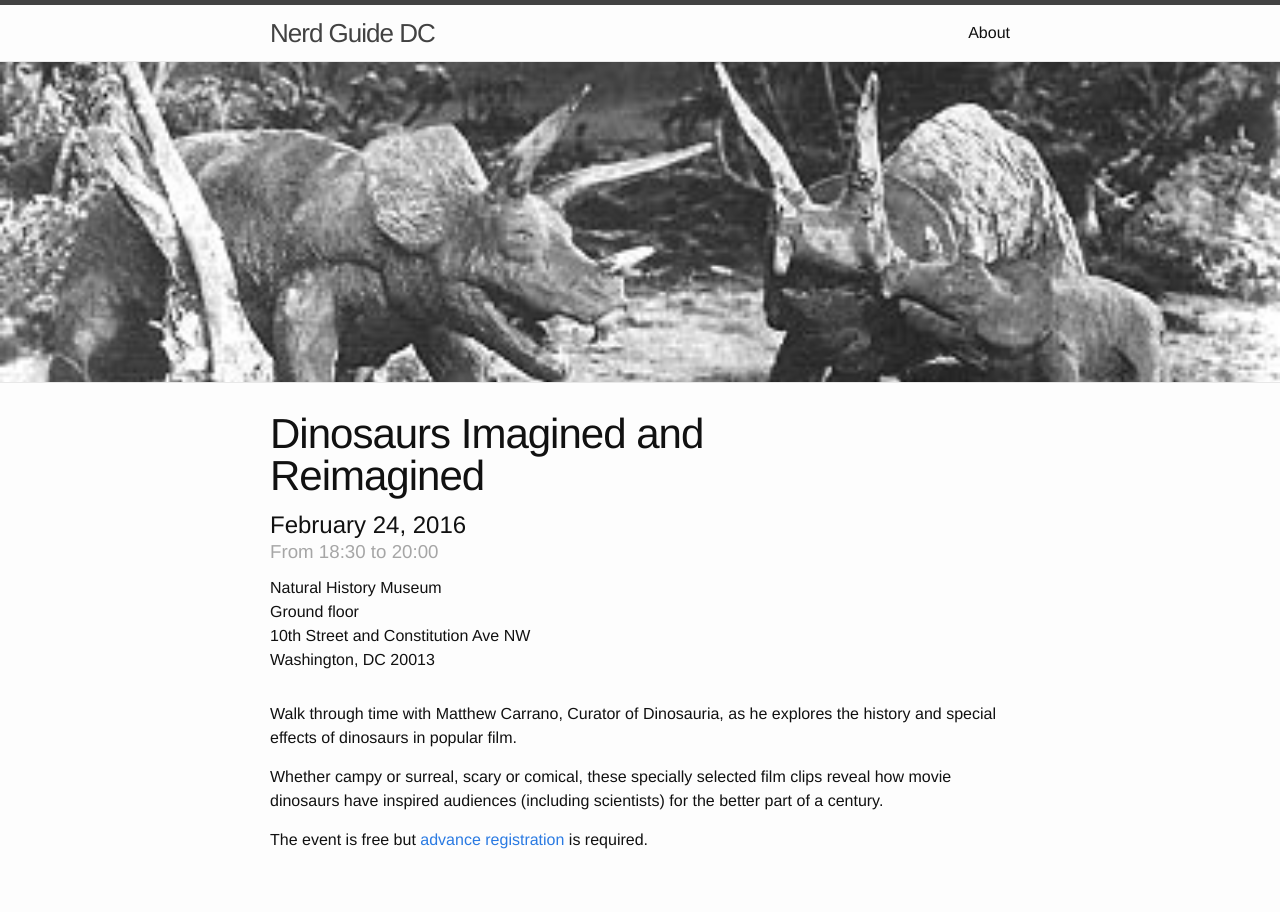
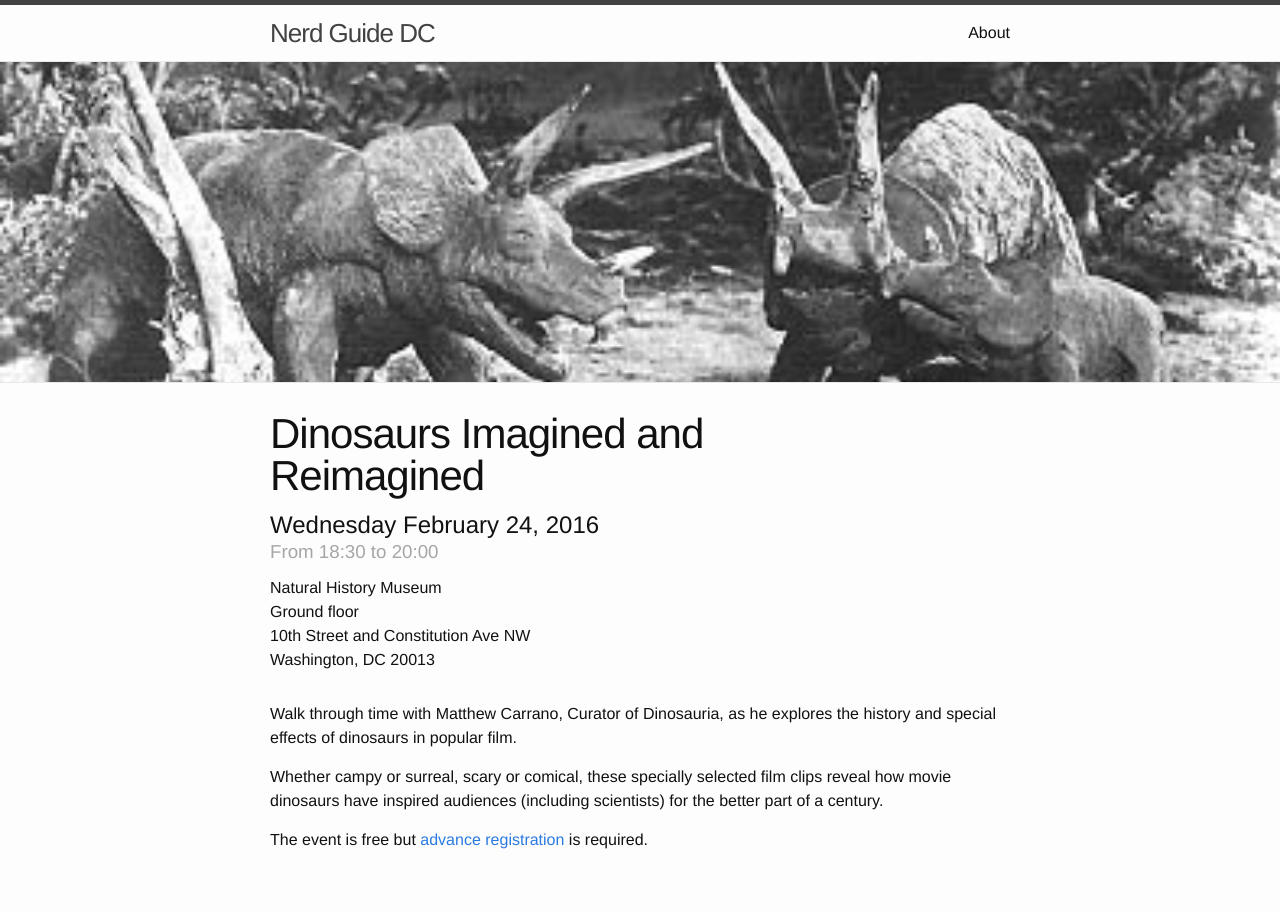
Before and after one commit to nerdguidedc/nerdguidedc.github.io, a Jekyll site: the page built from _posts/2016-02-24-dinosaurs-imagined-and-reimagined.md, in a window 1280 px wide. Built offline with Jekyll 4.4.1, drawn with Linux system fonts in a browser that asks for light colours.

Commit message:
Update date template for posts.
Add the day of the week.

```diff
--- a/_layouts/post.html
+++ b/_layouts/post.html
@@ -11,7 +11,7 @@
     {% if organiser.photo %}
         <h3 class="post-organisers-name">By {{organiser.name}}</h3>
     {% endif %}
-    <h2 class="post-date"><time datetime="{{ page.date | date_to_xmlschema }}" itemprop="datePublished">{{ page.date | date: "%B %-d, %Y" }}</time>{% if page.author %} • <span itemprop="author" itemscope itemtype="http://schema.org/Person"><span itemprop="name">{{ page.author }}</span></span>{% endif %}</h2>
+    <h2 class="post-date"><time datetime="{{ page.date | date_to_xmlschema }}" itemprop="datePublished">{{ page.date | date: "%A %B %-d, %Y" }}</time>{% if page.author %} • <span itemprop="author" itemscope itemtype="http://schema.org/Person"><span itemprop="name">{{ page.author }}</span></span>{% endif %}</h2>
     <h3 class="post-time">From {{ page.start_time}} to {{page.end_time }}</h3>
     {% if page.location %}
     <p>
```
